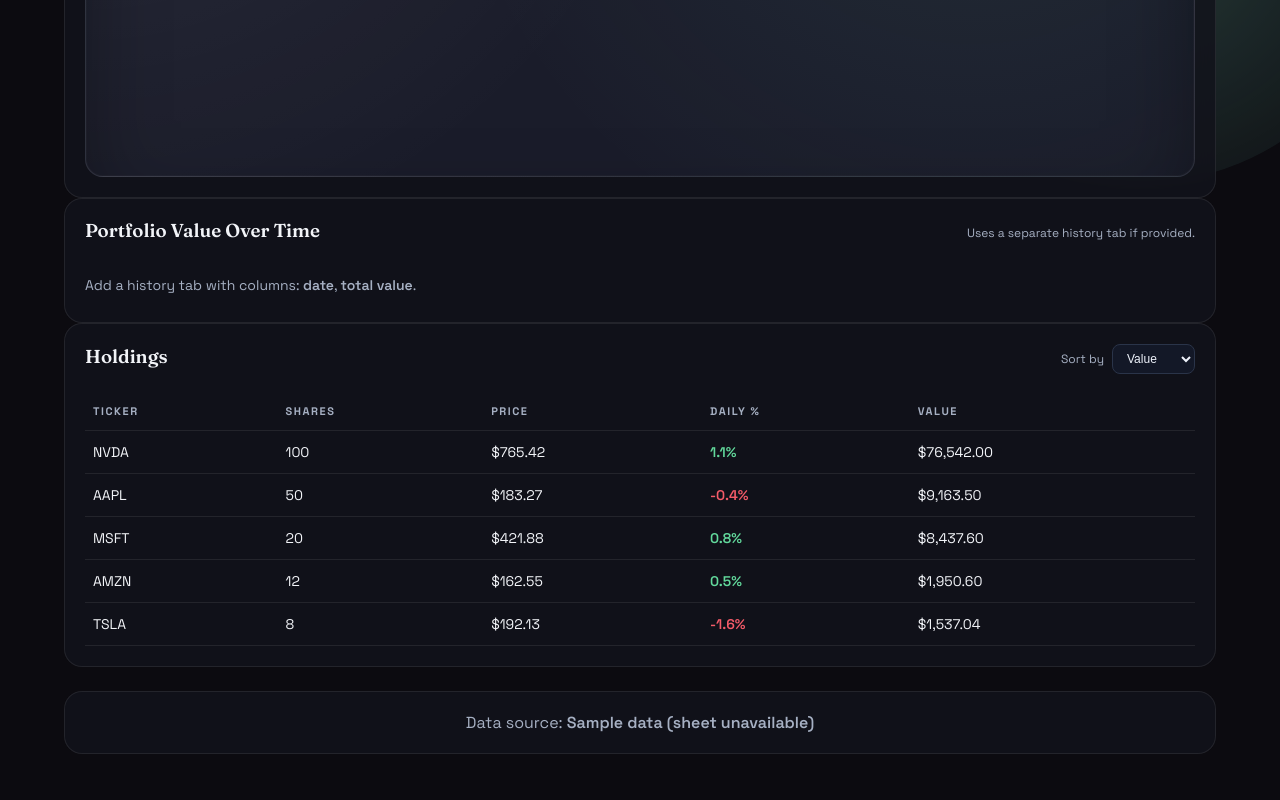
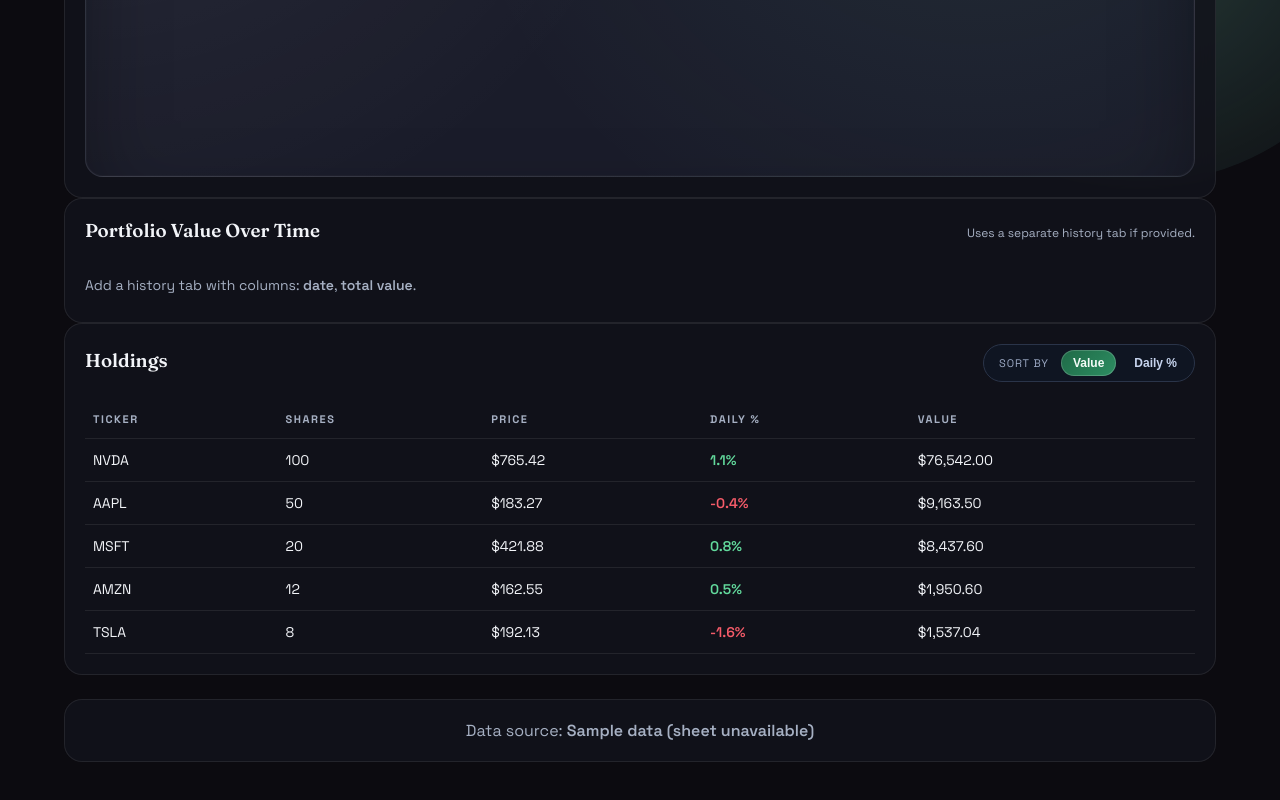
Before and after one commit to chenfu810/portfolio, a website: page index.html in a window 1280 px wide. Shown: the part 777-1577 px from the top of the page. Drawn offline with nearby package versions, Linux system fonts and the light colour scheme; no server answers.

Commit message:
Remove deploy config and theme holdings sort toggle

```diff
--- a/app.js
+++ b/app.js
@@ -613,8 +613,15 @@ document.getElementById("refreshBtn").addEventListener("click", () => {
   });
 });
 
-document.getElementById("holdingsSort").addEventListener("change", (event) => {
-  holdingsSortMode = event.target.value === "daily" ? "daily" : "value";
+document.getElementById("holdingsSortToggle").addEventListener("click", (event) => {
+  const button = event.target.closest("button[data-sort]");
+  if (!button) {
+    return;
+  }
+  holdingsSortMode = button.dataset.sort === "daily" ? "daily" : "value";
+  document.querySelectorAll("#holdingsSortToggle .sort-pill").forEach((pill) => {
+    pill.classList.toggle("active", pill === button);
+  });
   renderTable(currentRows);
 });
 
--- a/index.html
+++ b/index.html
@@ -10,7 +10,7 @@
       href="https://fonts.googleapis.com/css2?family=Fraunces:opsz,wght@9..144,400;9..144,600;9..144,700&family=Space+Grotesk:wght@400;500;600;700&display=swap"
       rel="stylesheet"
     />
-    <link rel="stylesheet" href="styles.css" />
+    <link rel="stylesheet" href="styles.css?v=20260207-3" />
     <link rel="icon" href="favicon.svg" type="image/svg+xml" />
     <script src="https://cdn.jsdelivr.net/npm/chart.js@4.4.1/dist/chart.umd.min.js"></script>
   </head>
@@ -82,12 +82,10 @@
       <section class="panel table-panel">
         <div class="panel-header">
           <h3>Holdings</h3>
-          <div class="sort-wrap">
-            <label class="subtle" for="holdingsSort">Sort by</label>
-            <select id="holdingsSort" class="sort-select">
-              <option value="value">Value</option>
-              <option value="daily">Daily %</option>
-            </select>
+          <div class="sort-wrap" id="holdingsSortToggle" role="group" aria-label="Sort holdings">
+            <span class="sort-label">Sort by</span>
+            <button type="button" class="sort-pill active" data-sort="value">Value</button>
+            <button type="button" class="sort-pill" data-sort="daily">Daily %</button>
           </div>
         </div>
         <div class="table-wrap">
@@ -114,6 +112,6 @@
       </section>
     </main>
 
-    <script src="app.js?v=20260207-2"></script>
+    <script src="app.js?v=20260207-3"></script>
   </body>
 </html>
--- a/styles.css
+++ b/styles.css
@@ -307,16 +307,42 @@ h3 {
 .sort-wrap {
   display: inline-flex;
   align-items: center;
-  gap: 8px;
+  gap: 6px;
+  background: #0f1522;
+  border: 1px solid #2a3449;
+  border-radius: 999px;
+  padding: 5px;
 }
 
-.sort-select {
-  background: #131827;
-  color: #eef2fb;
-  border: 1px solid #2a3449;
-  border-radius: 8px;
-  padding: 6px 10px;
+.sort-label {
+  color: #9ba8c3;
+  font-size: 11px;
+  letter-spacing: 0.08em;
+  text-transform: uppercase;
+  padding: 0 6px 0 10px;
+}
+
+.sort-pill {
+  border: 0;
+  border-radius: 999px;
+  padding: 6px 12px;
   font-size: 12px;
+  font-weight: 600;
+  color: #c7d4ee;
+  background: transparent;
+  cursor: pointer;
+  transition: background-color 0.15s ease, color 0.15s ease, box-shadow 0.15s ease;
+}
+
+.sort-pill.active {
+  background: linear-gradient(135deg, #1f6a47, #2d8d62);
+  color: #f3fbf7;
+  box-shadow: inset 0 0 0 1px rgba(255, 255, 255, 0.18);
+}
+
+.sort-pill:not(.active):hover {
+  background: #1a2234;
+  color: #e7eefc;
 }
 
 .table-wrap {
```
Also changed, not shown: render.yaml (deleted, +0 -7 lines).
